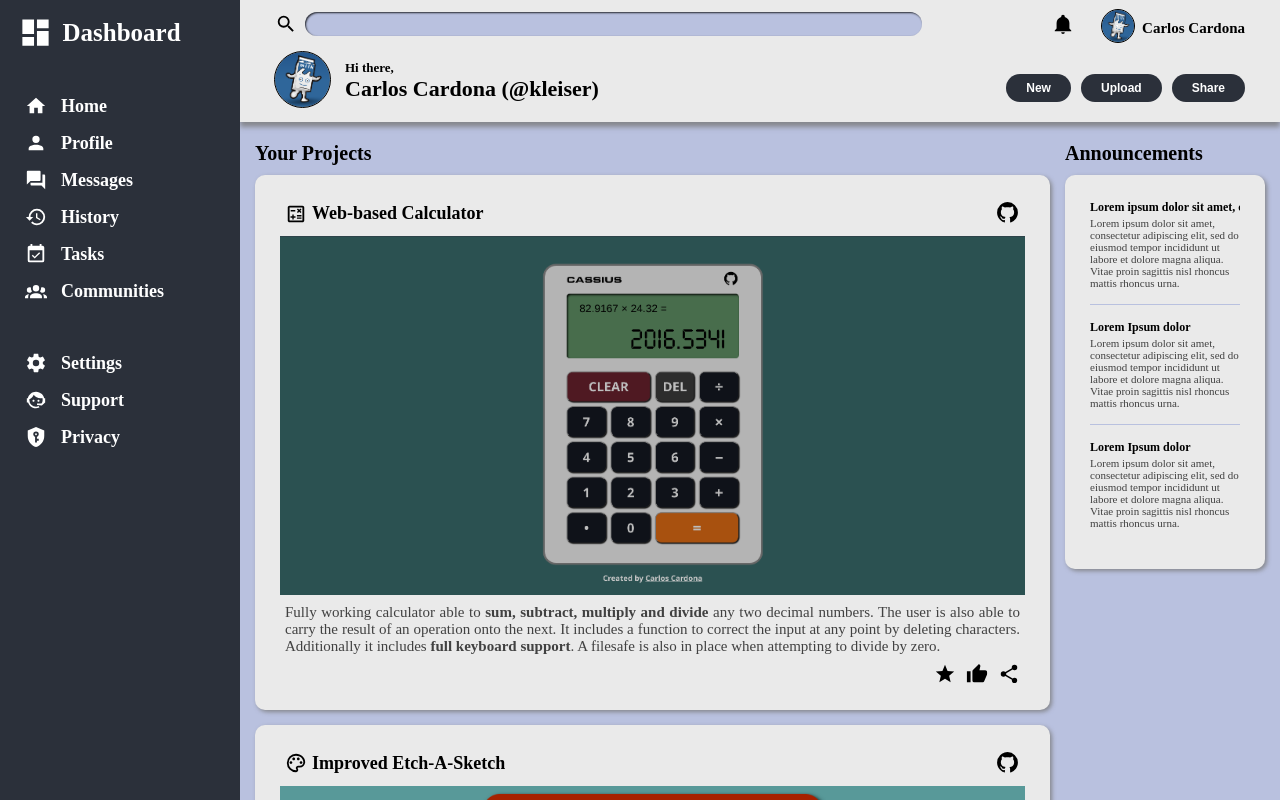
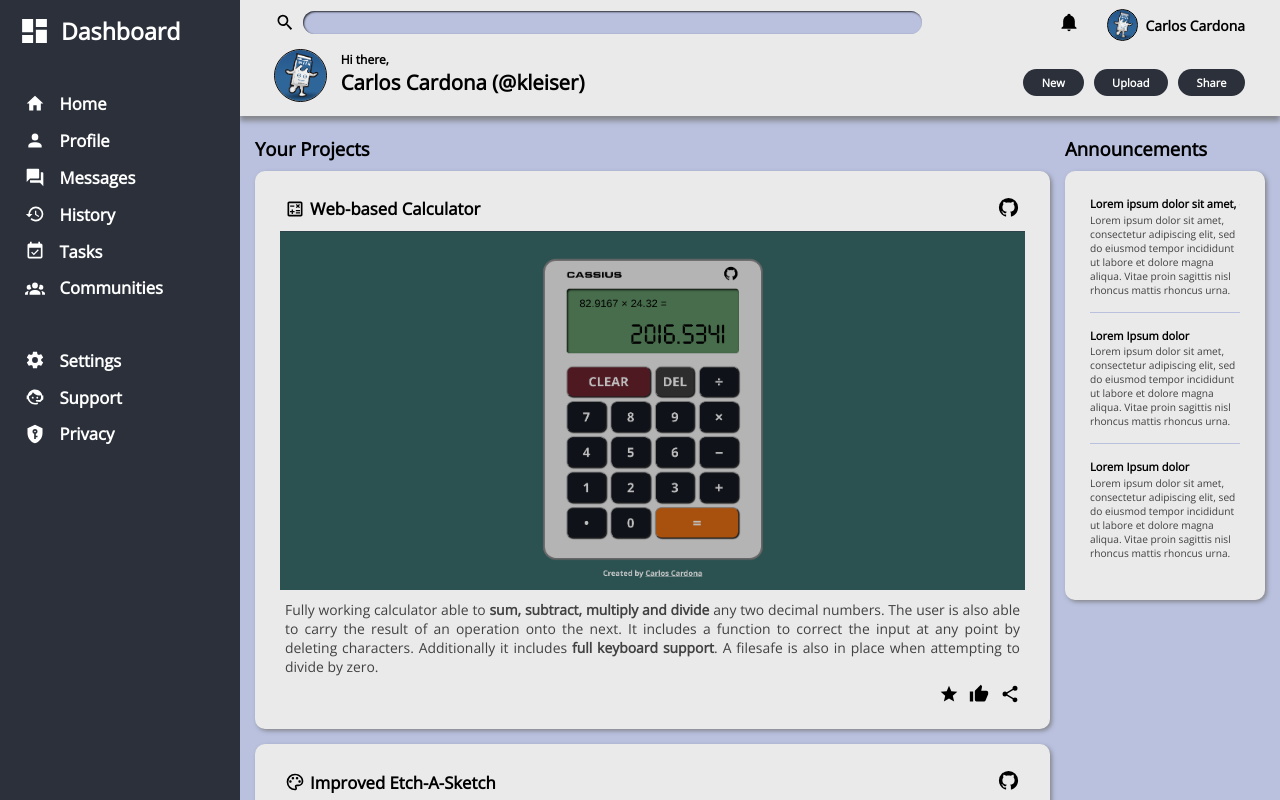
Before and after one commit to ccardonaguillen/admin-dashboard, a plain HTML site: page index.html in a window 1280 px wide. Drawn offline with nearby package versions, Linux system fonts and the light colour scheme.

Commit message:
Change based-font to Open Sans

```diff
--- a/index.html
+++ b/index.html
@@ -7,6 +7,7 @@
     <meta name="viewport" content="width=device-width, initial-scale=1.0" />
     <title>Dashboard | The Odin Project</title>
     <link rel="stylesheet" href="./style.css" />
+    <link href="https://fonts.googleapis.com/css2?family=Open+Sans&display=swap" rel="stylesheet">
 </head>
 
 <body>
--- a/style.css
+++ b/style.css
@@ -1,5 +1,6 @@
 :root {
-    font-size: 62.5%;
+    font-family: "Open Sans", Verdana, Geneva, Tahoma, sans-serif;
+    font-size: 58%;
     --main-color: #EAEAEA;
     --secondary-color: #B9C1DF;
     --accent-color: #2B303A;
@@ -16,6 +17,7 @@ a {
 }
 
 button {
+    font-family: "Open Sans", Verdana, Geneva, Tahoma, sans-serif;
     cursor: pointer;
 }
 
```
